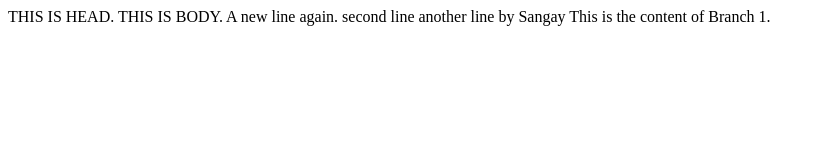
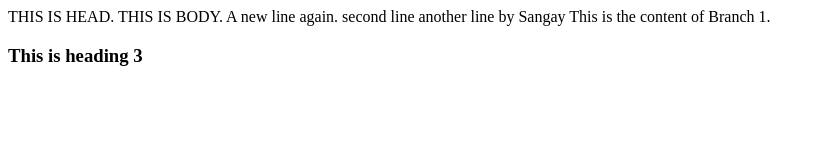
Before and after one commit to SangaeLama/MyGit, a plain HTML site: page index.html in a window 1280 px wide. Shown: the whole page, without its empty margins (0-825 px from the left). Drawn offline with Linux system fonts and the light colour scheme.

Commit message:
Added H3

```diff
--- a/index.html
+++ b/index.html
@@ -15,5 +15,9 @@ another line by Sangay
 
 
 This is the content of Branch 1.
+<!-- This is my comment -->
+<h3>This is heading 3</h3>
+
+
 </body>
 </html>
```
